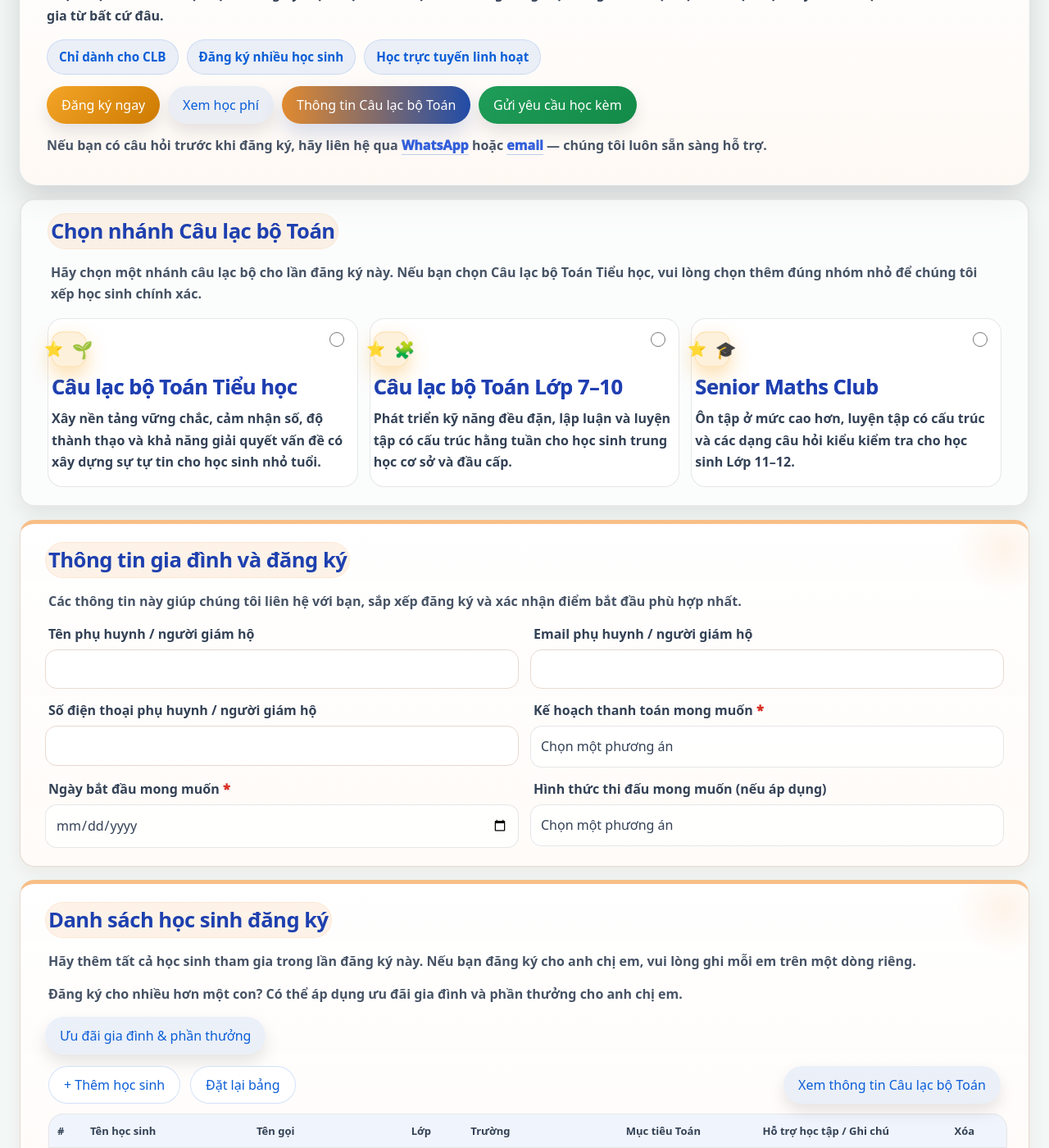
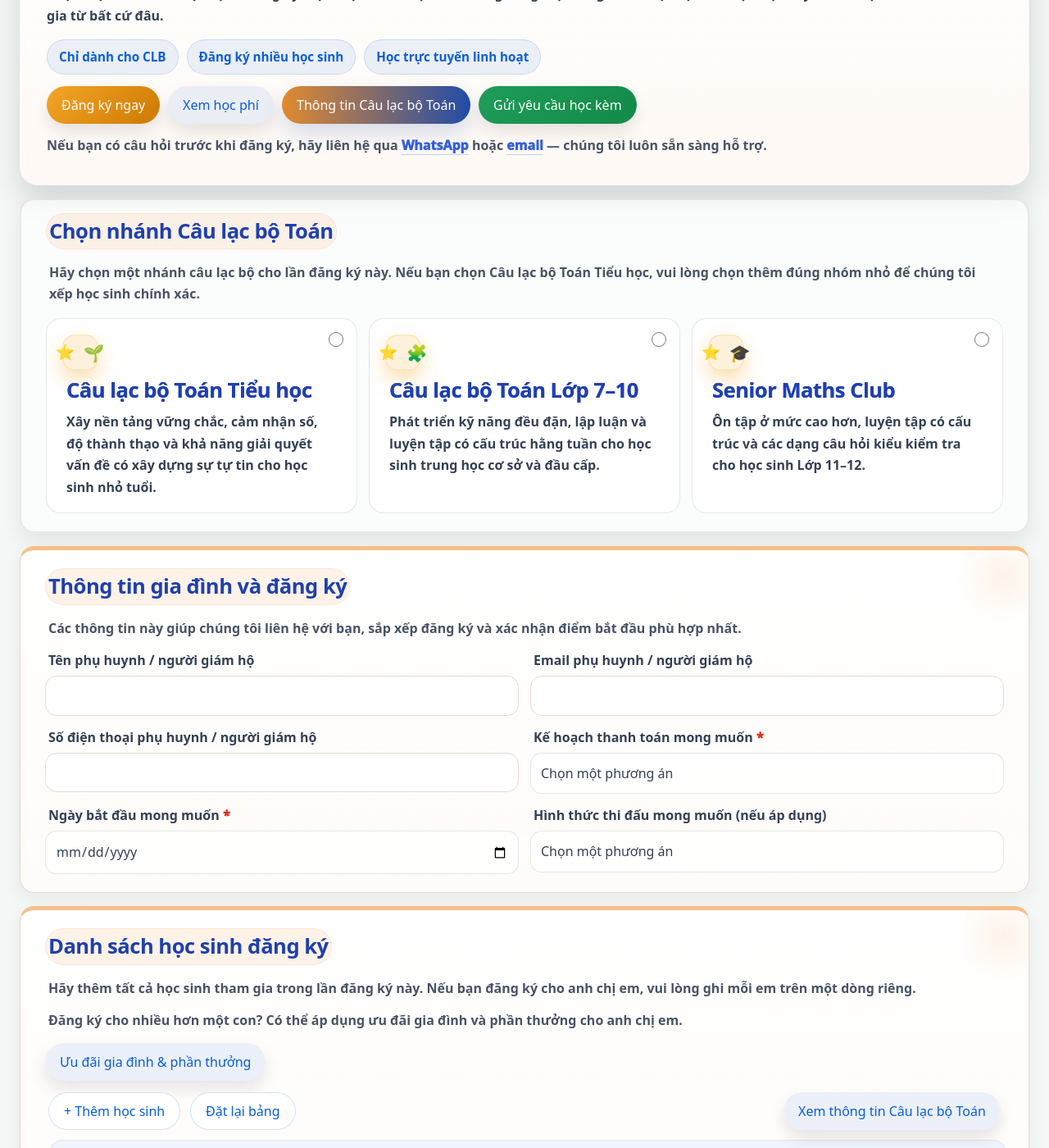
Before and after one commit to 3aMAuVn/Final3lan29, a Jekyll site: the page built from vi/club-register.html, in a window 1280 px wide and 1400 px high, scrolled down 518 px. Shown: the whole window at 82% size. Built offline with Jekyll 4.4.1, drawn with Linux system fonts in a browser that asks for light colours.

Commit message:
Add files via upload

```diff
--- a/vi/club-register.html
+++ b/vi/club-register.html
@@ -17,12 +17,30 @@ body.page-club-register main > .container{
   padding-right:0 !important;
   box-sizing:border-box !important;
 }
+body.page-club-register #club-register .club-card,
 body.page-club-register #club-register .form-card,
 body.page-club-register #club-register .info-card,
 body.page-club-register #club-register .success-card{
   padding-left:30px !important;
   padding-right:30px !important;
   box-sizing:border-box !important;
+}
+body.page-club-register #club-register .club-option,
+body.page-club-register #club-register .subgroup-item{
+  padding:20px 20px 18px !important;
+  box-sizing:border-box !important;
+}
+body.page-club-register #club-register .club-option h3,
+body.page-club-register #club-register .club-option p,
+body.page-club-register #club-register .subgroup-title,
+body.page-club-register #club-register .subgroup-copy{
+  padding-left:4px !important;
+  padding-right:4px !important;
+  box-sizing:border-box !important;
+}
+body.page-club-register #club-register .subgroup-wrap{
+  padding-left:4px !important;
+  padding-right:4px !important;
 }
 body.page-club-register #club-register .section-title,
 body.page-club-register #club-register .section-sub,
@@ -43,11 +61,16 @@ body.page-club-register #club-register .table-wrap{
   body.page-club-register main > .container{
     width:calc(100% - 32px) !important;
   }
+  body.page-club-register #club-register .club-card,
   body.page-club-register #club-register .form-card,
   body.page-club-register #club-register .info-card,
   body.page-club-register #club-register .success-card{
     padding-left:26px !important;
     padding-right:26px !important;
+  }
+  body.page-club-register #club-register .club-option,
+  body.page-club-register #club-register .subgroup-item{
+    padding:18px 18px 16px !important;
   }
 }
 </style>
```
